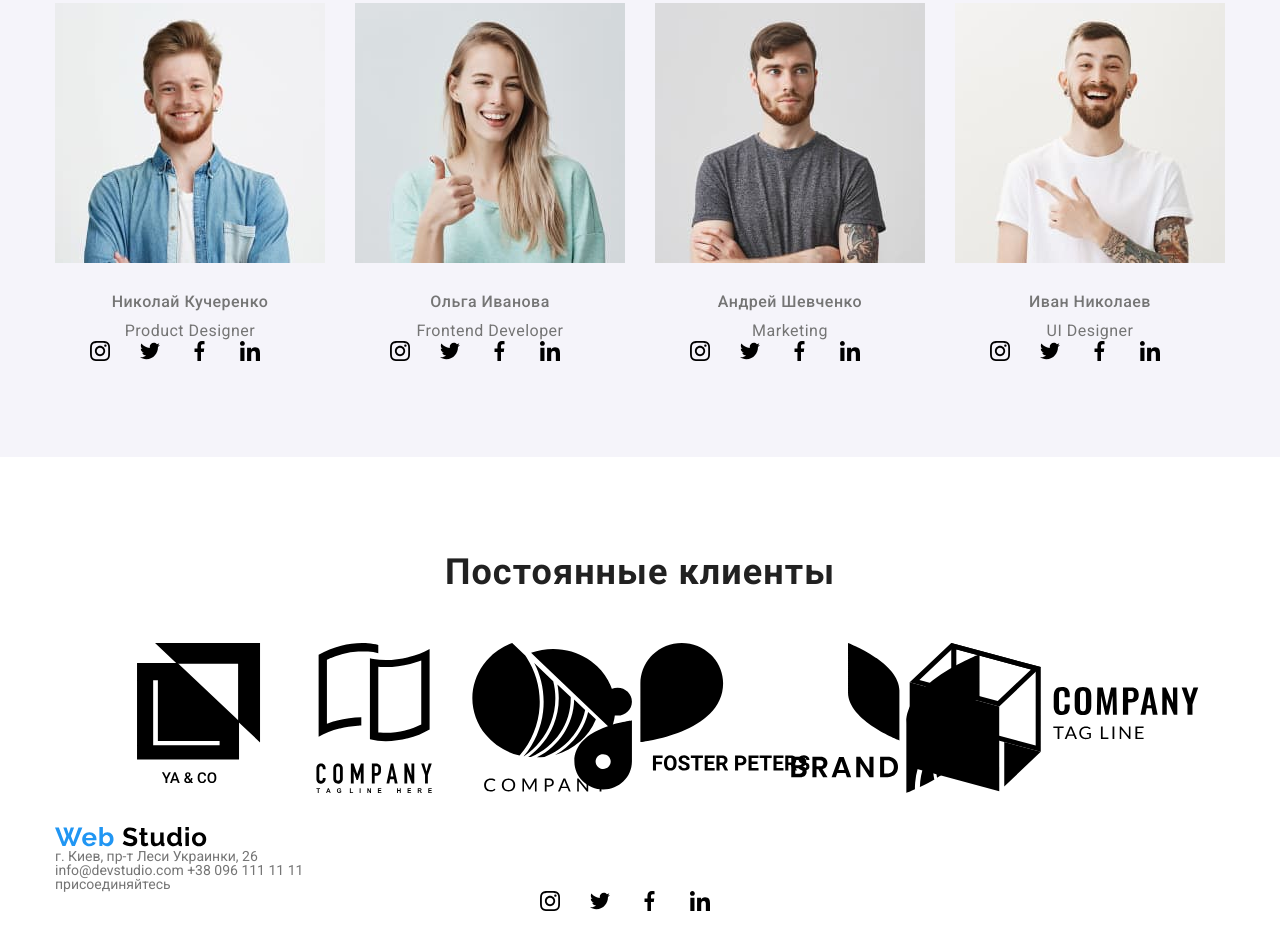
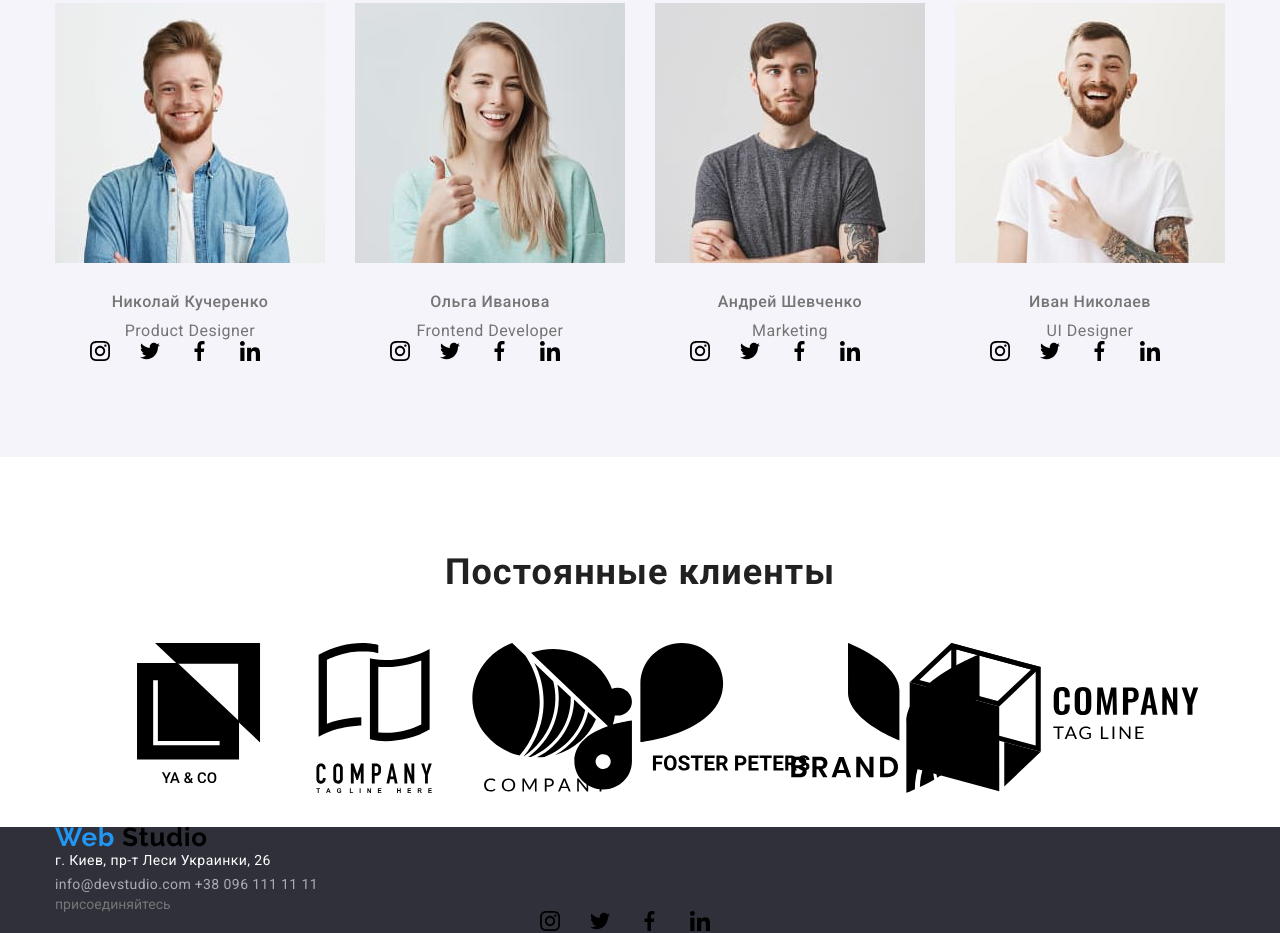
Before and after one commit to OleksiiSosnytskyi/Projects-with-mentor-Bogdan-Bondarenko, a plain HTML site: page index.html in a window 1280 px wide. Shown: the part 1629-2562 px from the top of the page. Drawn offline with Linux system fonts and the light colour scheme.

Commit message:
работа №3

```diff
--- a/css/styles.css
+++ b/css/styles.css
@@ -355,4 +355,22 @@ nav__list > a {
   margin-right: 30px;
 }
 
-.
+.footer {
+  background-color: #2f303a;
+}
+
+.footer__item-address {
+  font-weight: normal;
+  font-size: 14px;
+  line-height: 1.71;
+  letter-spacing: 0.03em;
+  color: #ffffff;
+}
+
+.footer__item-link {
+  font-weight: normal;
+  font-size: 14px;
+  line-height: 1.71;
+  letter-spacing: 0.03em;
+  color: rgba(255, 255, 255, 0.6);
+}
```
Also changed, not shown: index.html (+2 -0 lines).
